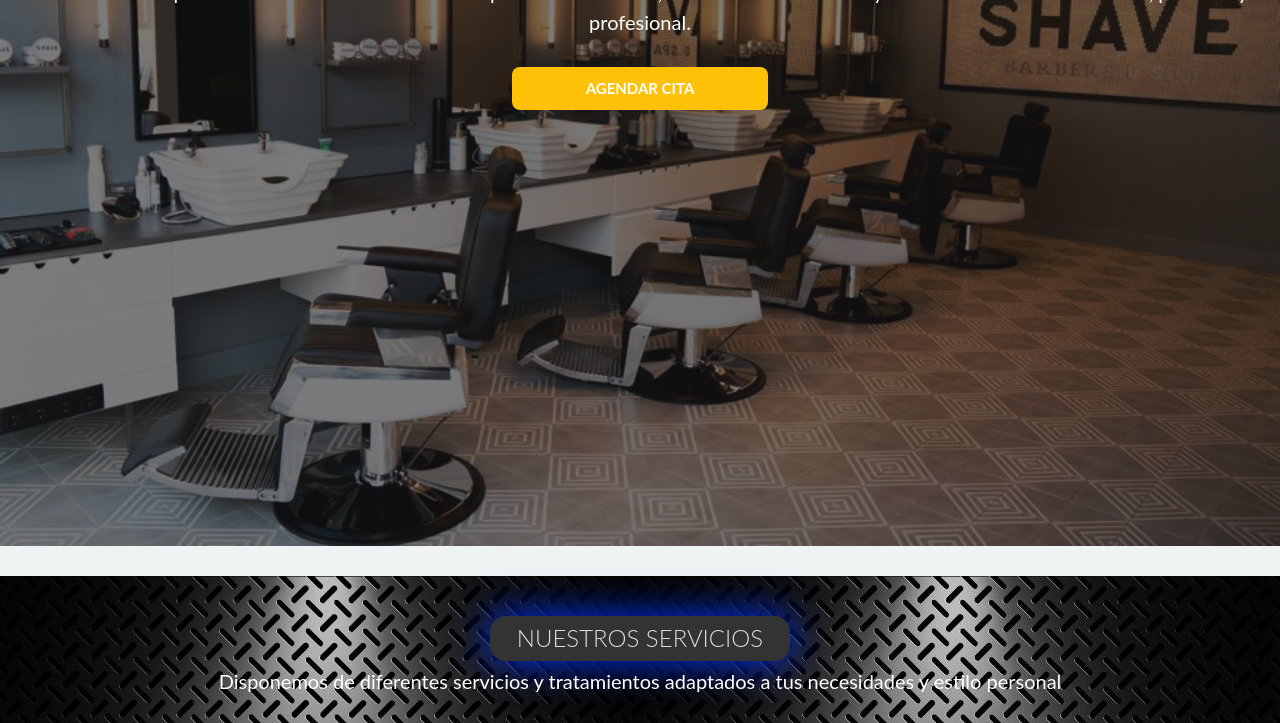
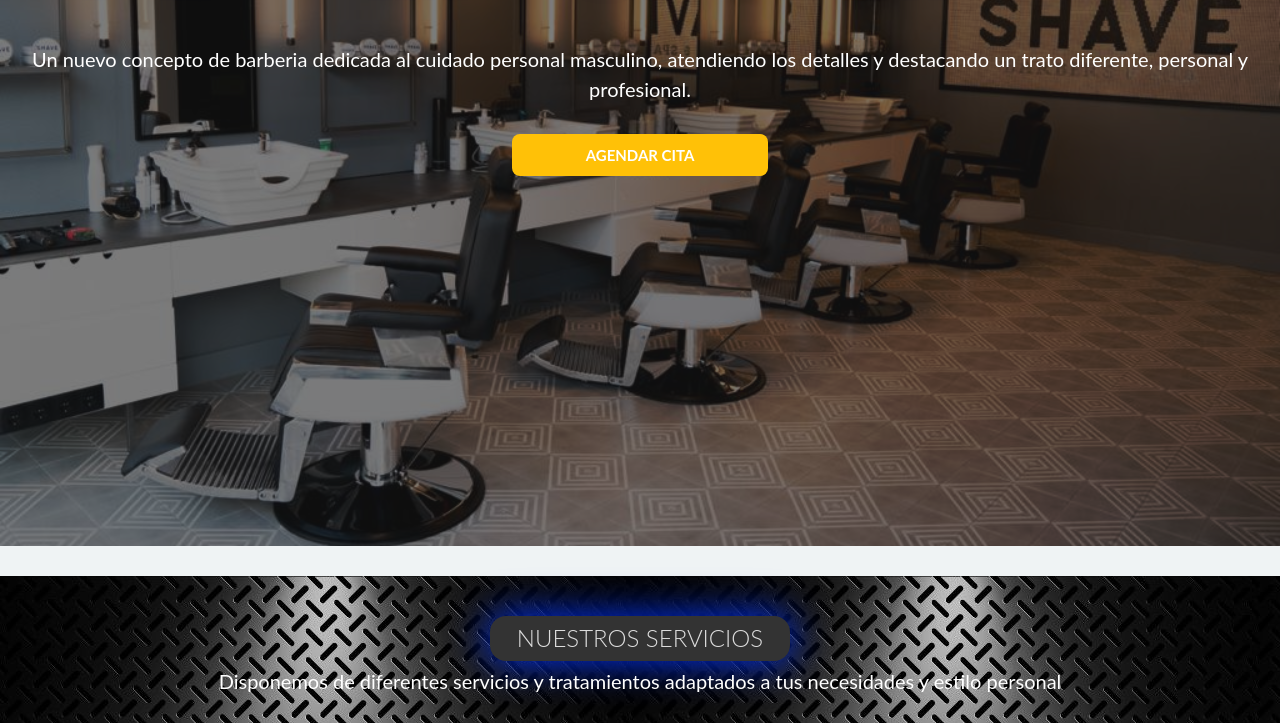
Before and after one commit to Yonaiken/Proyecto-Barber-a--Skyblue, a plain HTML site: page index.html in a window 1280 px wide. Shown: the part 254-977 px from the top of the page. Drawn offline with nearby package versions, Linux system fonts and the light colour scheme.

Commit message:
organizando la rura del style.css para pagina index

```diff
--- a/index.html
+++ b/index.html
@@ -10,9 +10,9 @@
     <link href="https://cdn.jsdelivr.net/npm/bootstrap@5.3.3/dist/css/bootstrap.min.css" rel="stylesheet" integrity="sha384-QWTKZyjpPEjISv5WaRU9OFeRpok6YctnYmDr5pNlyT2bRjXh0JMhjY6hW+ALEwIH" crossorigin="anonymous">
     <title>Barberia Blue-Sky</title>
     <link rel="stylesheet" href="https://cdnjs.cloudflare.com/ajax/libs/font-awesome/5.15.4/css/all.min.css">
+    <link rel="stylesheet" href="./css/normalize.css">
+    <link rel="stylesheet" href="./css/styles.css">
 
-    <link rel="stylesheet" href="./../css/styles.css">
-    <!-- <link rel="stylesheet" href="./../css/normalize.css"> -->
 
 </head>
 <body>
```
